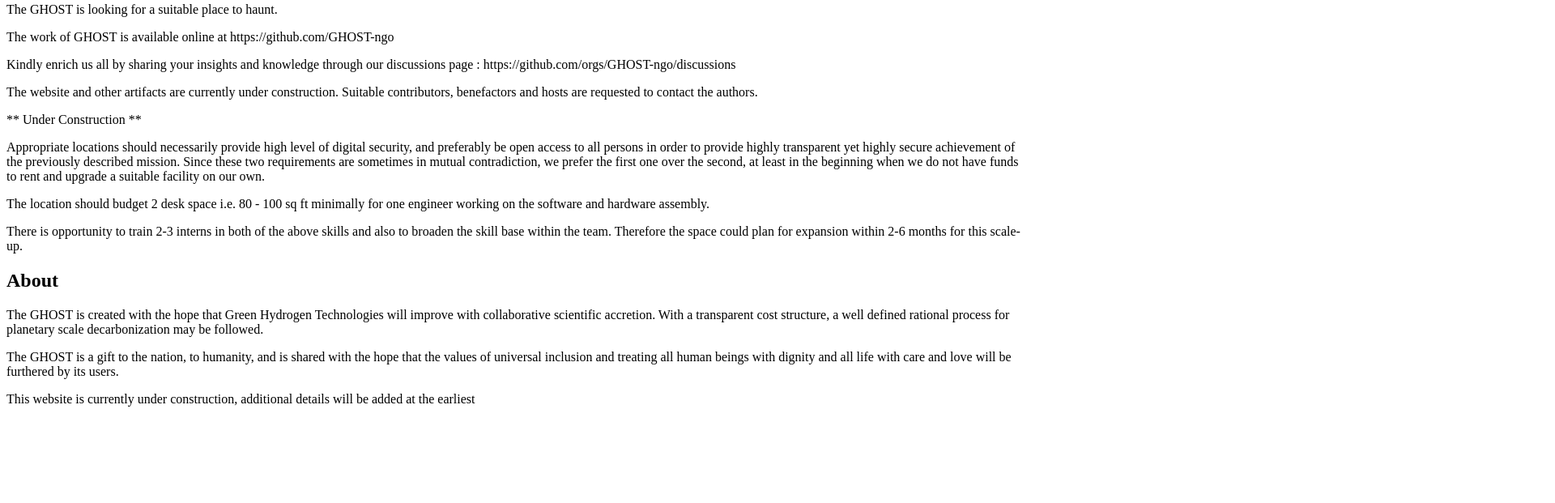
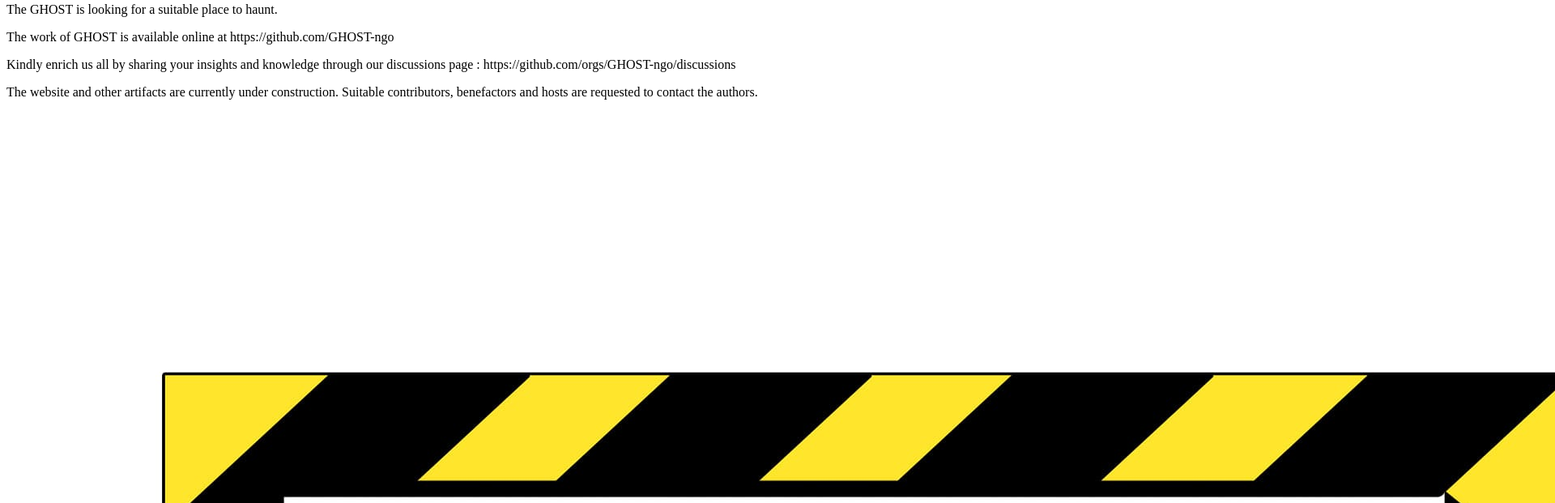
Before and after one commit to GHOST-ngo/ghost-web, a plain HTML site: page index.html in a window 1280 px wide. Shown: the part 995-1616 px from the top of the page at 81% size, 1920 px wide, since content can reach past the window. Before the commit the page ends 1513 px from the top, so only its background shows below. Drawn offline with Linux system fonts and the light colour scheme.

Commit message:
under construction with markdown image

```diff
--- a/index.html
+++ b/index.html
@@ -107,7 +107,11 @@
 <p>The website and other artifacts are currently under construction.
 Suitable contributors, benefactors and hosts are requested to contact
 the authors.</p>
-<p>** Under Construction **</p>
+<figure>
+<img src="Under-Construction-Anime.jpg" title="Under construction"
+alt="Under Construction" />
+<figcaption aria-hidden="true">Under Construction</figcaption>
+</figure>
 <p>Appropriate locations should necessarily provide high level of
 digital security, and preferably be open access to all persons in order
 to provide highly transparent yet highly secure achievement of the
```
Also changed, not shown: 2 other files.
